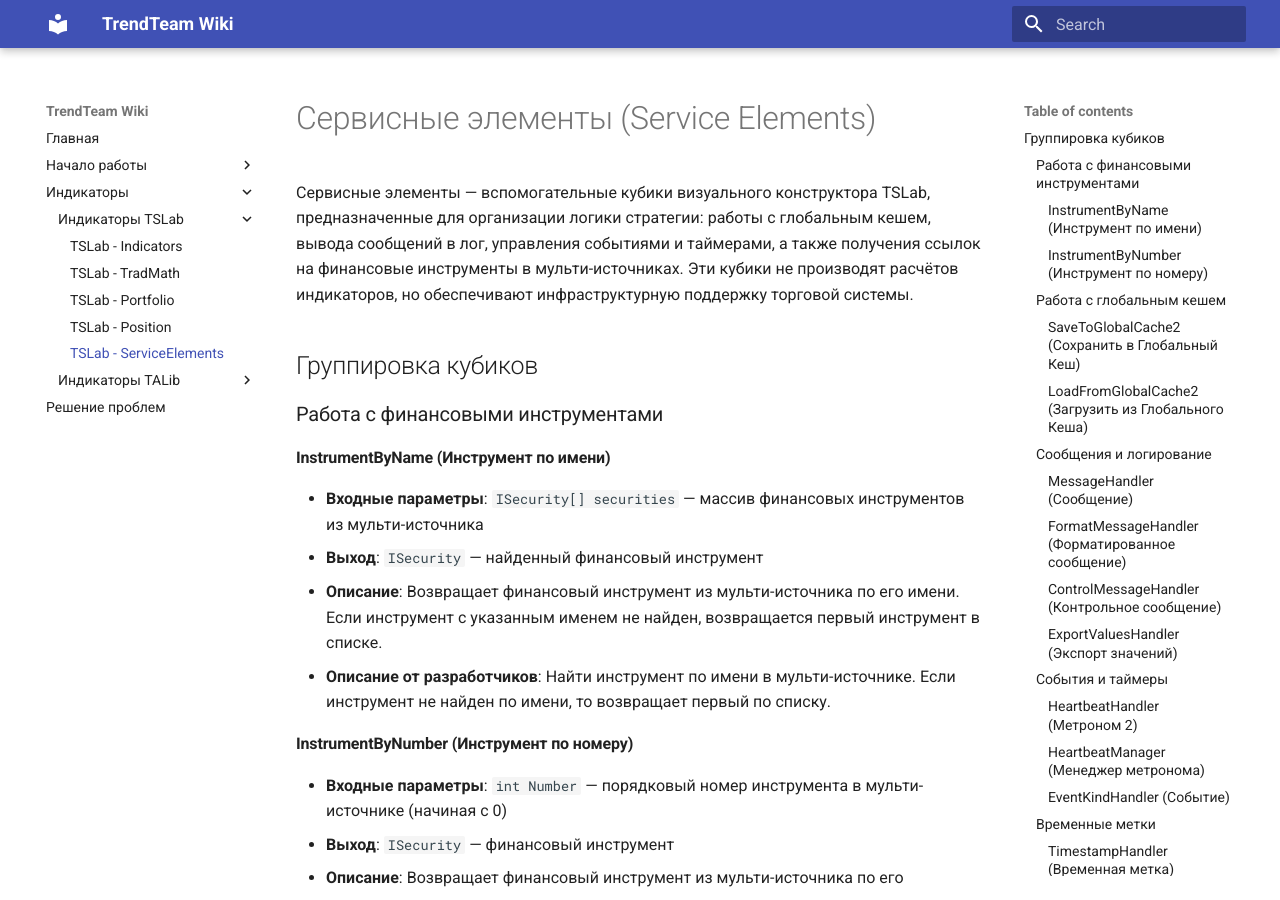
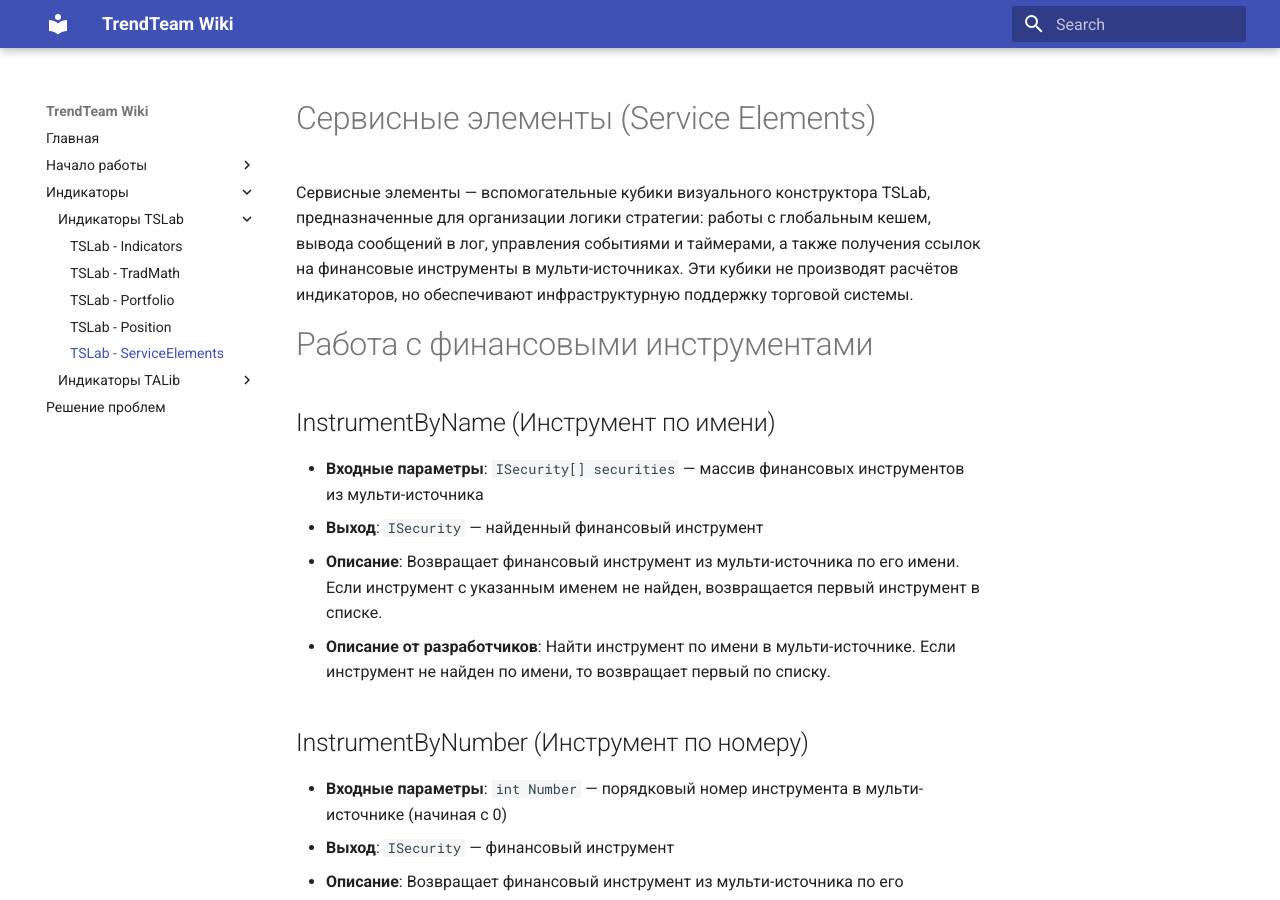
Before and after one commit to TradingLaboratory/wiki, an MkDocs documentation site: the page built from docs/TSLab/TSLab-ServiceElements.md, in a window 1280 px wide and 900 px high. Built offline with MkDocs 1.6.1 and Material for MkDocs 9.7.7, drawn with Linux system fonts in a browser that asks for light colours.

Commit message:
Подправил ссылки

```diff
--- a/docs/TSLab/TSLab-ServiceElements.md
+++ b/docs/TSLab/TSLab-ServiceElements.md
@@ -2,27 +2,25 @@
 
 Сервисные элементы — вспомогательные кубики визуального конструктора TSLab, предназначенные для организации логики стратегии: работы с глобальным кешем, вывода сообщений в лог, управления событиями и таймерами, а также получения ссылок на финансовые инструменты в мульти-источниках. Эти кубики не производят расчётов индикаторов, но обеспечивают инфраструктурную поддержку торговой системы.
 
-## Группировка кубиков
+# Работа с финансовыми инструментами
 
-### Работа с финансовыми инструментами
-
-#### InstrumentByName (Инструмент по имени)
+## InstrumentByName (Инструмент по имени)
 
 - **Входные параметры**: `ISecurity[] securities` — массив финансовых инструментов из мульти-источника
 - **Выход**: `ISecurity` — найденный финансовый инструмент
 - **Описание**: Возвращает финансовый инструмент из мульти-источника по его имени. Если инструмент с указанным именем не найден, возвращается первый инструмент в списке.
 - **Описание от разработчиков**: Найти инструмент по имени в мульти-источнике. Если инструмент не найден по имени, то возвращает первый по списку.
 
-#### InstrumentByNumber (Инструмент по номеру)
+## InstrumentByNumber (Инструмент по номеру)
 
 - **Входные параметры**: `int Number` — порядковый номер инструмента в мульти-источнике (начиная с 0)
 - **Выход**: `ISecurity` — финансовый инструмент
 - **Описание**: Возвращает финансовый инструмент из мульти-источника по его порядковому номеру.
 - **Описание от разработчиков**: Найти инструмент по номеру в мульти-источнике.
 
-### Работа с глобальным кешем
+# Работа с глобальным кешем
 
-#### SaveToGlobalCache2 (Сохранить в Глобальный Кеш)
+## SaveToGlobalCache2 (Сохранить в Глобальный Кеш)
 
 - **Входные параметры**:
   - `ISecurity sec` — финансовый инструмент
@@ -32,23 +30,23 @@
 - **Описание**: Сохраняет последнее значение индикатора в глобальный кеш для последующего использования в других стратегиях или сессиях. Данные сохраняются в файл `Temp\GlobalCache_[имя].txt`.
 - **Описание от разработчиков**: Сохранить значение любого индикатора в Глобальный Кеш. Последнее значение записывается. Записанные данные можно просмотреть в файле Temp\GlobalCache_'name'.txt.
 
-#### LoadFromGlobalCache2 (Загрузить из Глобального Кеша)
+## LoadFromGlobalCache2 (Загрузить из Глобального Кеша)
 
 - **Входные параметры**: `ISecurity sec` — финансовый инструмент
 - **Выход**: `IList<double>` — список значений, загруженных из кеша
 - **Описание**: Загружает ранее сохранённые значения индикатора из глобального кеша для использования в текущей стратегии.
 - **Описание от разработчиков**: Загрузить значение индикатора из Глобального Кеша.
 
-### Сообщения и логирование
+# Сообщения и логирование
 
-#### MessageHandler (Сообщение)
+## MessageHandler (Сообщение)
 
 - **Входные параметры**: `bool Input` — триггер активации (при значении `Истина`)
 - **Выход**: отсутствует
 - **Описание**: Выводит пользовательское сообщение в лог TSLab при активации входного сигнала.
 - **Описание от разработчиков**: При появлении на входе блока значения 'Истина' выводит в лог программы пользовательское сообщение.
 
-#### FormatMessageHandler (Форматированное сообщение)
+## FormatMessageHandler (Форматированное сообщение)
 
 - **Входные параметры**:
   - `ISecurity sec` — финансовый инструмент
@@ -58,14 +56,14 @@
 - **Описание**: Формирует и выводит в лог TSLab сообщение с подстановкой динамических значений (цена, время, объём и т.д.).
 - **Описание от разработчиков**: При появлении на входе блока значения 'Истина' выводит в лог программы форматированное сообщение.
 
-#### ControlMessageHandler (Контрольное сообщение)
+## ControlMessageHandler (Контрольное сообщение)
 
 - **Входные параметры**: `IList<bool> values` — список булевых значений для управления выводом
 - **Выход**: отсутствует
 - **Описание**: Выводит в лог TSLab контрольные сообщения в зависимости от состояния входных булевых значений.
 - **Описание от разработчиков**: Выводит контрольное сообщение.
 
-#### ExportValuesHandler (Экспорт значений)
+## ExportValuesHandler (Экспорт значений)
 
 - **Входные параметры**:
   - `ISecurity security` — финансовый инструмент
@@ -74,32 +72,32 @@
 - **Описание**: Экспортирует значения в лог TSLab по пользовательскому идентификатору для последующего анализа или отладки.
 - **Описание от разработчиков**: Передаёт значение по идентификатору, заданному пользователем.
 
-### События и таймеры
+# События и таймеры
 
-#### HeartbeatHandler (Метроном 2)
+## HeartbeatHandler (Метроном 2)
 
 - **Входные параметры**: отсутствуют
 - **Выход**: отсутствуют
 - **Описание**: Генерирует периодические события (тиков) с заданной частотой для синхронизации действий стратегии во времени.
 - **Описание от разработчиков**: Метроном 2.
 
-#### HeartbeatManager (Менеджер метронома)
+## HeartbeatManager (Менеджер метронома)
 
 - **Входные параметры**: отсутствуют
 - **Выход**: отсутствуют
 - **Описание**: Управляет состоянием и регистрацией обработчиков для периодических событий в системе TSLab.
 - **Описание от разработчиков**: Класс, который управляет состоянием и регистрацией обработчиков для периодических событий.
 
-#### EventKindHandler (Событие)
+## EventKindHandler (Событие)
 
 - **Входные параметры**: `ISecurity source` — финансовый инструмент-источник события
 - **Выход**: `EventKind` — тип события (например, новая свеча, тик, закрытие позиции)
 - **Описание**: Определяет и возвращает тип текущего события, произошедшего с финансовым инструментом.
 - **Описание от разработчиков**: Вид события.
 
-### Временные метки
+# Временные метки
 
-#### TimestampHandler (Временная метка)
+## TimestampHandler (Временная метка)
 
 - **Входные параметры**: отсутствуют
 - **Выход**: отсутствуют (внутренняя реализация возвращает миллисекунды)
@@ -108,7 +106,7 @@
 
 ---
 
-## Советы по использованию
+# Советы по использованию
 
 - **Глобальный кеш** идеально подходит для передачи данных между стратегиями, запущенными на разных инструментах или таймфреймах. Например, можно сохранить сигнал с таймфрейма H1 и использовать его на M5.
 - **InstrumentByName/ByNumber** критически важны при работе с мульти-источниками — всегда проверяйте корректность имени или номера инструмента перед использованием.
--- a/mkdocs.yml
+++ b/mkdocs.yml
@@ -61,7 +61,7 @@ nav:
 
     - Индикаторы TALib: # Раздел "Индикаторы TALib" с подразделами
 
-      - TALib - Indicators: TALib-Indicators.md # Страница "Обзор" из корневого файла TALib-Indicators.md
+      - TALib - Indicators: TALib/TALib-Indicators.md # Страница "Обзор" из корневого файла TALib-Indicators.md
 
       - OverlapStudies: #Подраздел
         # Конкретные индикаторы из подпапки
```
